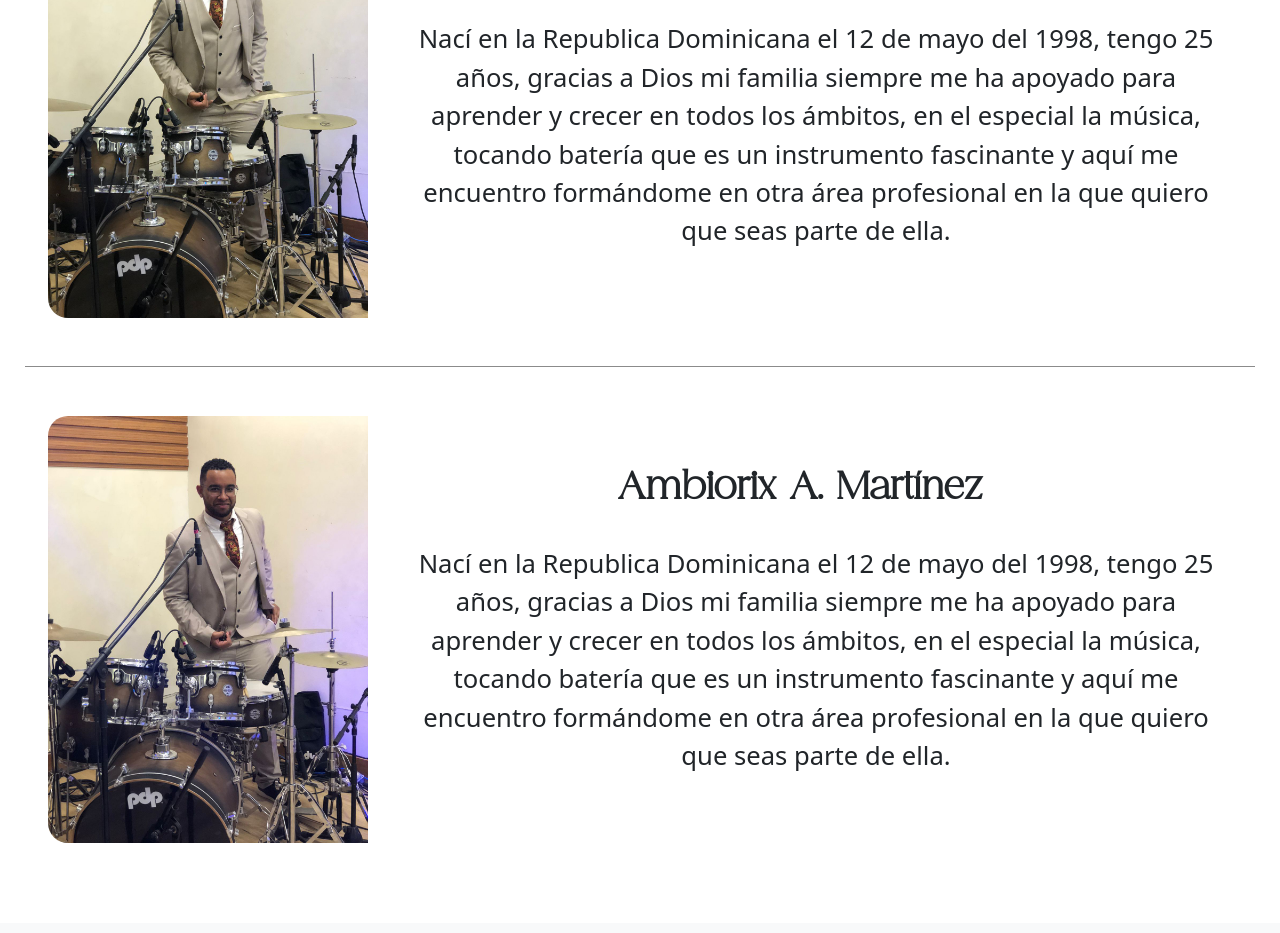
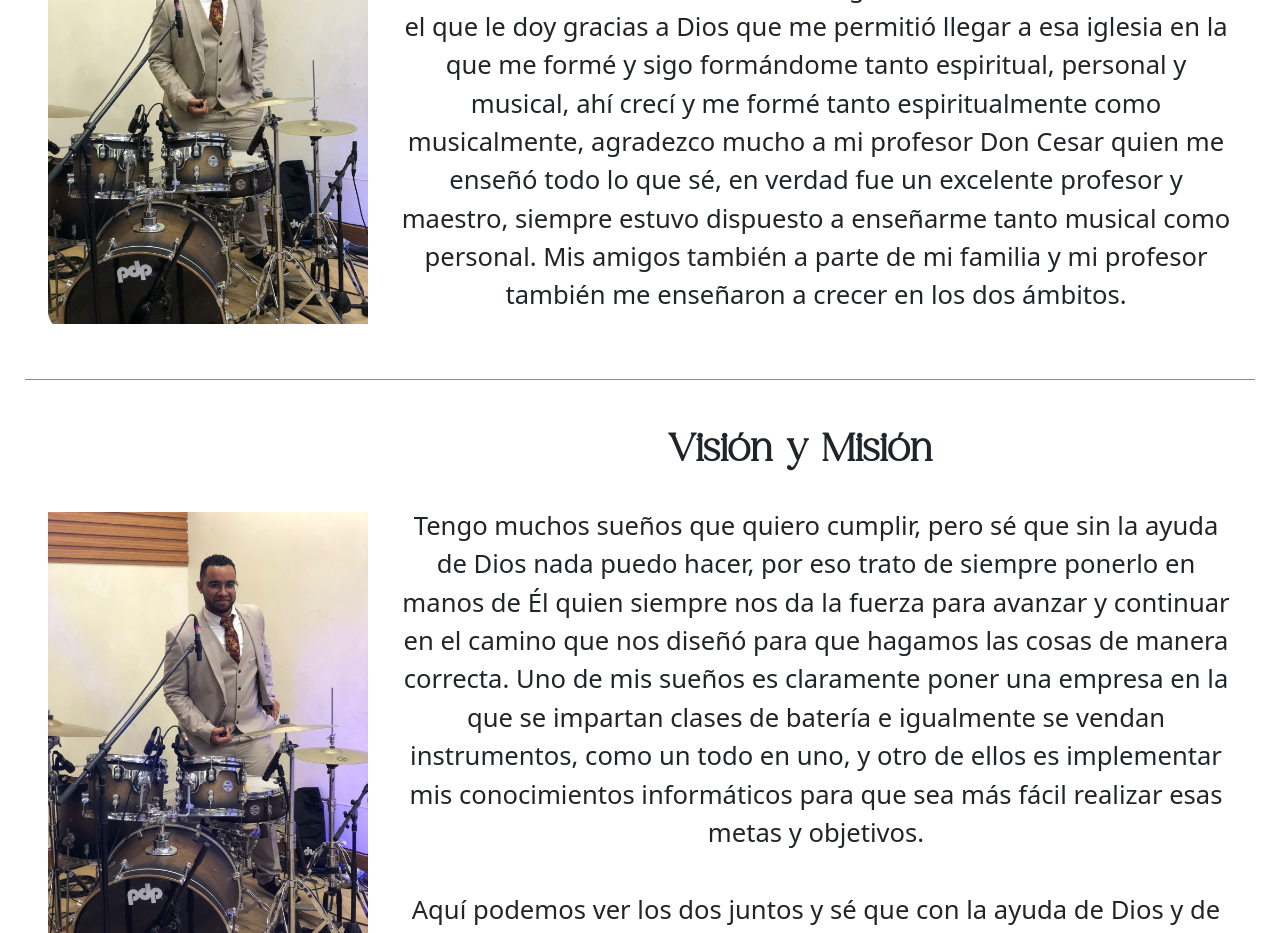
Before and after one commit to Ambiorix565RD/PF-Martinez, a plain HTML site: page pages/mi-trayectoria.html in a window 1280 px wide. Shown: the part 455-1388 px from the top of the page. Drawn offline with nearby package versions, Linux system fonts and the light colour scheme.

Commit message:
first commit

```diff
--- a/css/style.css
+++ b/css/style.css
@@ -343,7 +343,7 @@ div #category-tienda-1{
 */
 
 /*Media query para mobile*/
-@media screen and (max-width: 768px) and (min-width: 350px) {
+@media screen and (max-width: 768px) and (min-width: 320px) {
 
     .section-index-1{
         display: flex;
--- a/pages/mi-trayectoria.html
+++ b/pages/mi-trayectoria.html
@@ -54,7 +54,6 @@
           </div>
         </div>
       </nav>
-
     </header>
 
     <main>
@@ -66,14 +65,10 @@
           <img src="../assets/img/foto-boda-jordan-02.jpeg" alt="foto-boda-1" />
         </div>
         <div class="front-page-text-trayectory">
-          <h2>Mis inicios</h2>
+          <h2>Mis inicios y caminos</h2>
           <p>
-            Nací en la Republica Dominicana el 12 de mayo del 1998, tengo 25
-            años, gracias a Dios mi familia siempre me ha apoyado para aprender
-            y crecer en todos los ámbitos, en el especial la música, tocando
-            batería que es un instrumento fascinante y aquí me encuentro
-            formándome en otra área profesional en la que quiero que seas parte
-            de ella.
+            Comencé a tocar a los 12 años en la iglesia de la alabanza Ozama en el que le doy gracias a Dios que me permitió llegar a esa iglesia en la que me formé y sigo formándome tanto espiritual, personal y musical, ahí crecí y me formé tanto espiritualmente como musicalmente, agradezco mucho a mi profesor Don Cesar quien me enseñó todo lo que sé, en verdad fue un excelente profesor y maestro, siempre estuvo dispuesto a enseñarme tanto musical como personal.
+             Mis amigos también a parte de mi familia y mi profesor también me enseñaron a crecer en los dos ámbitos.
           </p>
         </div>
       </section>
@@ -89,14 +84,9 @@
           <img src="../assets/img/foto-boda-jordan-01.jpeg" alt="foto-boda-1" />
         </div>
         <div class="front-page-text-trayectory">
-          <h2>Ambiorix A. Martínez</h2>
-          <p>
-            Nací en la Republica Dominicana el 12 de mayo del 1998, tengo 25
-            años, gracias a Dios mi familia siempre me ha apoyado para aprender
-            y crecer en todos los ámbitos, en el especial la música, tocando
-            batería que es un instrumento fascinante y aquí me encuentro
-            formándome en otra área profesional en la que quiero que seas parte
-            de ella.
+          <h2>Visión y Misión</h2>
+          <p>Tengo muchos sueños que quiero cumplir, pero sé que sin la ayuda de Dios nada puedo hacer, por eso trato de siempre ponerlo en manos de Él quien siempre nos da la fuerza para avanzar y continuar en el camino que nos diseñó para que hagamos las cosas de manera correcta. Uno de mis sueños es claramente poner una empresa en la que se impartan clases de batería e igualmente se vendan instrumentos, como un todo en uno, y otro de ellos es implementar mis conocimientos informáticos para que sea más fácil realizar esas metas y objetivos.
+            <br><br>Aquí podemos ver los dos juntos y sé que con la ayuda de Dios y de los que me rodean seguiré poniendo todo mi esfuerzo para realizarlo.
           </p>
         </div>
       </section>
```
